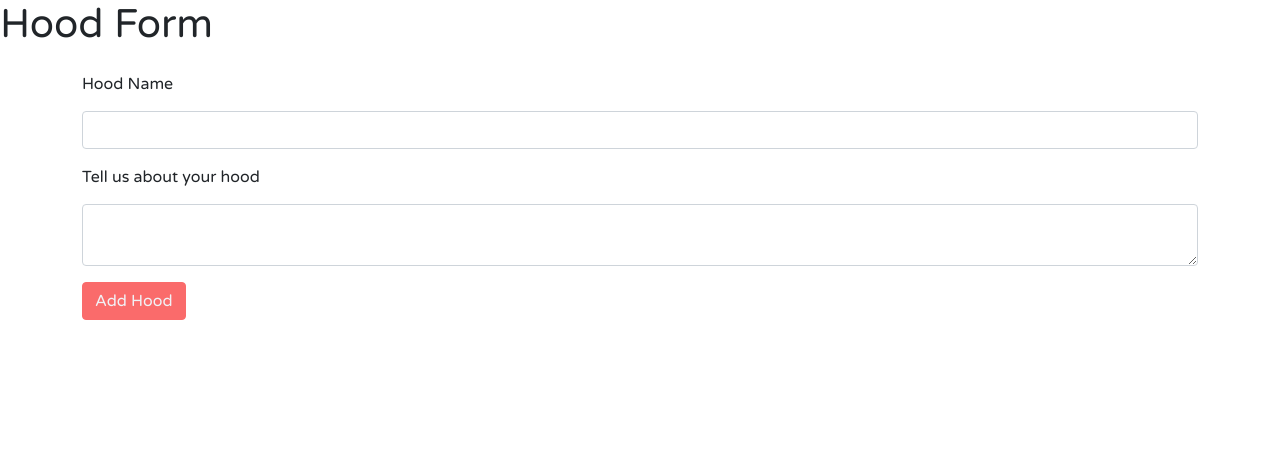
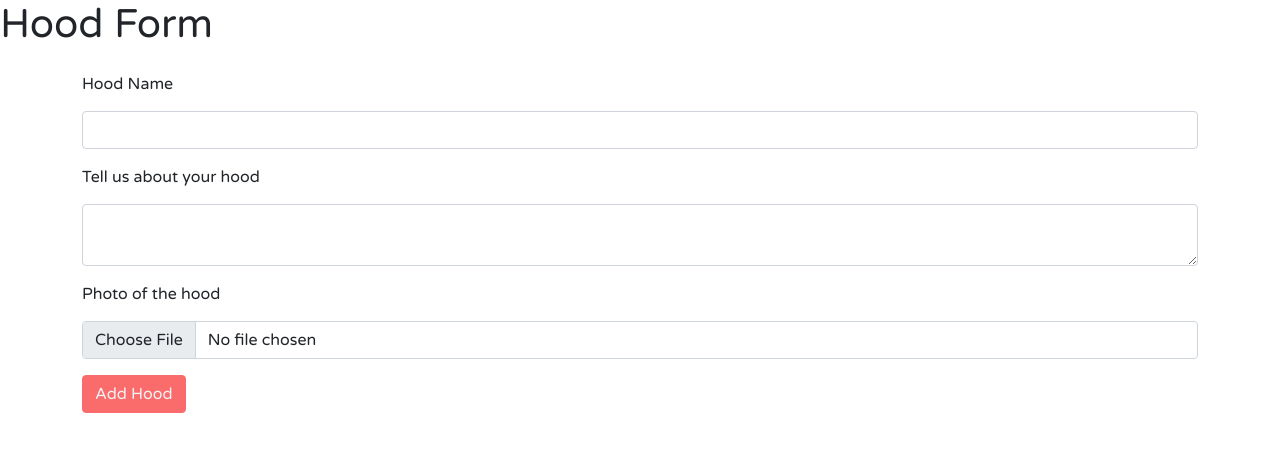
Before and after one commit to NessaAz/next-door-group, a Flask app: page /add_hood in a window 1280 px wide. Shown: the top 452 px of the page. Run offline with Flask 2, Linux system fonts and the light colour scheme; some libraries are stand-ins or nearby versions.

Commit message:
photo upload is working

```diff
--- a/app/main/forms.py
+++ b/app/main/forms.py
@@ -1,9 +1,11 @@
 from flask_wtf import FlaskForm
-from wtforms import TextAreaField, EmailField, SearchField, StringField, SubmitField
-from wtforms.validators import DataRequired, EqualTo
+from wtforms import TextAreaField, StringField, SubmitField
+from flask_wtf.file import FileField
+from wtforms.validators import DataRequired
 
 
 class AddHoodForm(FlaskForm):
     name = StringField('Hood Name', validators=[DataRequired()])
     about =TextAreaField('Tell us about your hood', validators=[DataRequired()])
+    hood_pic = FileField('Photo of the hood', validators=[DataRequired()])
     submit = SubmitField('Add Hood')
--- a/app/main/views.py
+++ b/app/main/views.py
@@ -1,31 +1,41 @@
-from crypt import methods
 from . import main_blueprint
-from flask import render_template, redirect, url_for
+from flask import render_template, redirect, url_for, request
 from flask_login import current_user
 from .forms import AddHoodForm
 from ..models import Hoods
-from .. import db
-
-
+from .. import db, photos
+from werkzeug.utils import secure_filename
+import uuid
+import os
 
 @main_blueprint.route('/')
 def home():
     return render_template('index.html')
-
-
 
 @main_blueprint.route('/add_hood', methods=['POST', 'GET'])
 def addhood():
     form = AddHoodForm()
     if form.validate_on_submit():
         user_id = current_user._get_current_object().id
-        hood = Hoods(name = form.name.data, about=form.about.data, user_id=user_id)
+        file_name= form.hood_pic.data
+        pic_file_name = secure_filename(file_name.filename)
+        unique_pic_name=str(uuid.uuid1())+ '_'+ pic_file_name
+        hood_pic = unique_pic_name
+        hood = Hoods(name = form.name.data, about=form.about.data, hood_pic=hood_pic, user_id=user_id)
+
         db.session.add(hood)
         db.session.commit()
-        return redirect(url_for('main_blueprint.all_hoods'))
+
+        filename = photos.save(form.hood_pic.data)
+        path = f'photos/{filename}'
+        hood.hood_pic = path
+
+        return redirect(url_for('main_blueprint.all_hoods', hood_pic = hood_pic))
     return render_template('add_hood.html', form=form)
 
 
 @main_blueprint.route('/all_hoods')
 def all_hoods():
+
+
     return render_template('all_hoods.html')
--- a/app/models.py
+++ b/app/models.py
@@ -36,6 +36,7 @@ class Hoods(db.Model):
   name = db.Column(db.String, unique=True, nullable=False)
   about = db.Column(db.String, nullable=False)
   members = db.Column(db.Integer, default=1)# on button click update the memebers number
+  hood_pic= db.Column(db.String)
   user_id = db.Column(db.Integer, db.ForeignKey('users.id'))  # admin
   amenities=db.relationship('Amenities', backref='amenities', lazy=True)
 
--- a/app/templates/add_hood.html
+++ b/app/templates/add_hood.html
@@ -6,7 +6,7 @@
 <div class="container">
 
 
-    <form action="" method="POST" class="form-group">
+    <form enctype=multipart/form-data method="POST">
 
         <div class="mb-3">
         {{form.hidden_tag()}}
@@ -25,7 +25,10 @@
             {{form.about.label(class='form-label')}}
             {{form.about(class='form-control')}}
         </div>
-
+        <div class="mb-3">
+            {{form.hood_pic.label(class='form-label')}}
+            {{form.hood_pic(class='form-control')}}
+        </div>
         <div class="mb-3">
             {{form.submit(class='btn hood-btn rounded')}}
         </div>
--- a/config.py
+++ b/config.py
@@ -7,6 +7,9 @@ load_dotenv(find_dotenv())
 class Config:
     SECRET_KEY=os.getenv('SECRET_KEY')
     SQLALCHEMY_TRACK_MODIFICATIONS = False
+    UPLOAD_FOLDER = 'static/images/photos'
+    ALLOWED_EXTENSIONS = { 'png', 'jpg', 'jpeg', }
+
 
 class DevConfig(Config):
     DEBUG = True
```
Also changed, not shown: app/__init__.py (+9 -1 lines), migrations/versions/73a282860a7a_.py (added, +28 -0 lines), static/images/photos/app_1.png (added), static/images/photos/logo.png (added), 2 other files.
